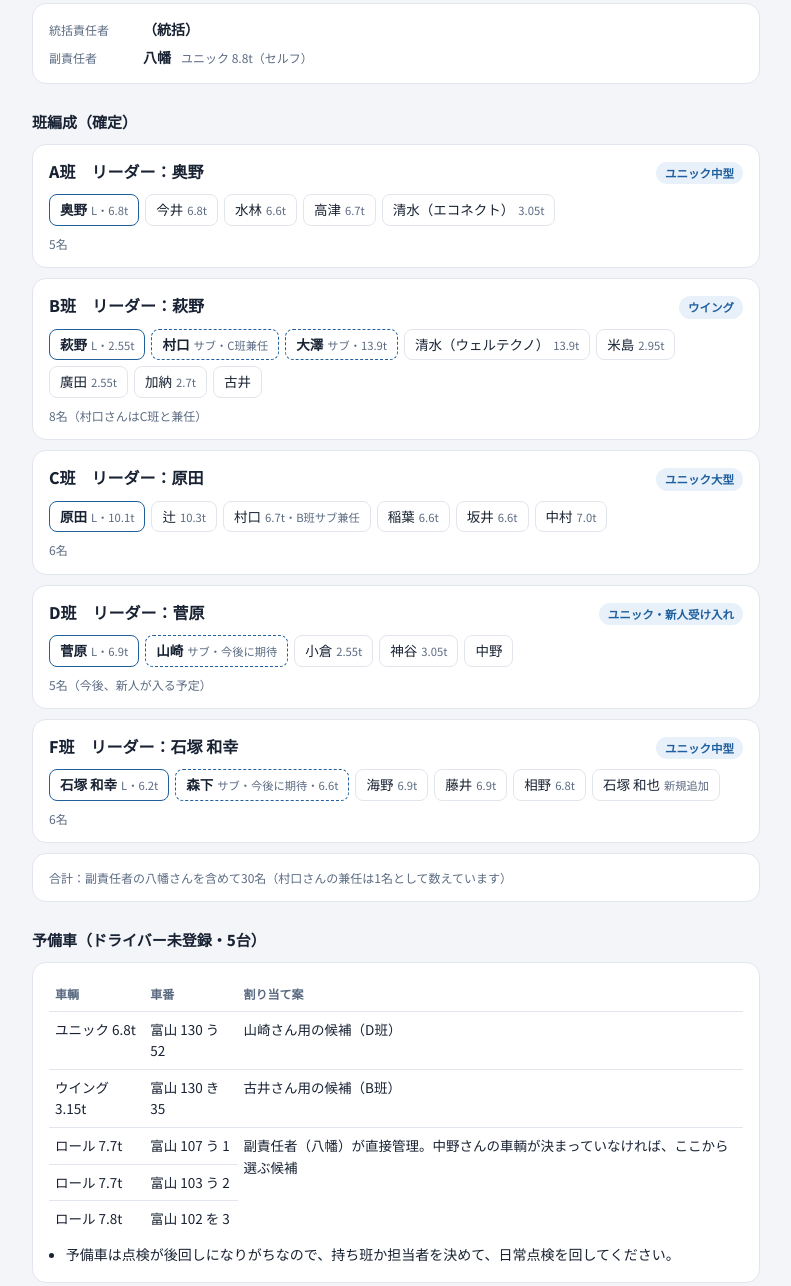
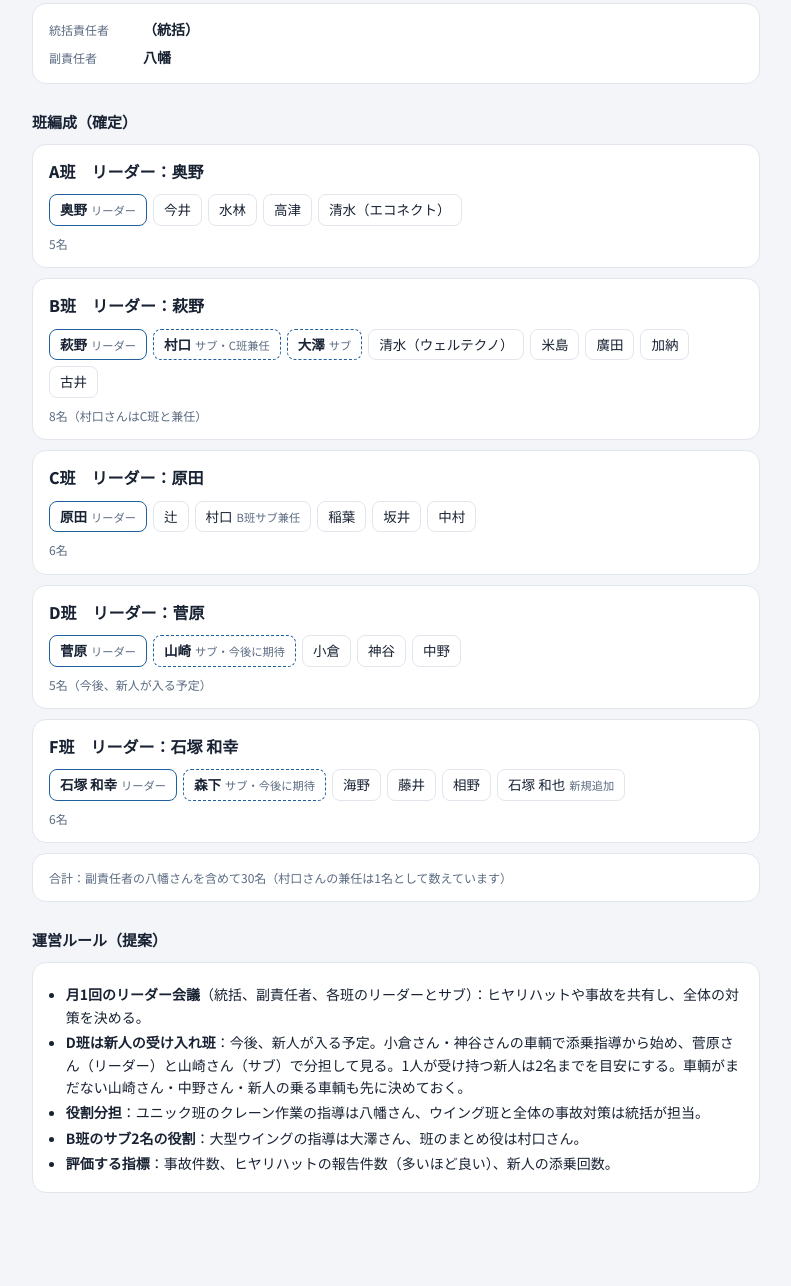
Before and after one commit to tkitagawa-sys/-, a plain HTML site: page team-plan.html in a window 1280 px wide. Shown: the part 133-1419 px from the top of the page, without its empty margins (244-1035 px from the left). After the commit the page ends 1388 px from the top, so only its background shows below. Drawn offline with Linux system fonts and the light colour scheme.

Commit message:
編成表から車種・トン数・予備車情報を外し名前のみの表示に変更
Co-Authored-By: Claude Opus 5.5 <noreply@anthropic.com>
Claude-Session: https://claude.ai/code/session_01KuW6aRXuWRK6AfPZFRzoPP

```diff
--- a/team-plan.html
+++ b/team-plan.html
@@ -53,71 +53,71 @@
   <h2>体制</h2>
   <div class="card org">
     <div class="row"><span class="role">統括責任者</span><span class="name">（統括）</span></div>
-    <div class="row"><span class="role">副責任者</span><span class="name">八幡</span><span class="cnt">ユニック 8.8t（セルフ）</span></div>
+    <div class="row"><span class="role">副責任者</span><span class="name">八幡</span></div>
   </div>
 
   <h2>班編成（確定）</h2>
 
   <div class="card">
-    <div class="team-head"><h3>A班　リーダー：奥野</h3><span class="tag">ユニック中型</span></div>
+    <div class="team-head"><h3>A班　リーダー：奥野</h3></div>
     <ul class="people">
-      <li class="lead">奥野<small>L・6.8t</small></li>
-      <li>今井<small>6.8t</small></li>
-      <li>水林<small>6.6t</small></li>
-      <li>高津<small>6.7t</small></li>
-      <li>清水（エコネクト）<small>3.05t</small></li>
+      <li class="lead">奥野<small>リーダー</small></li>
+      <li>今井</li>
+      <li>水林</li>
+      <li>高津</li>
+      <li>清水（エコネクト）</li>
     </ul>
     <div class="cnt" style="margin-top:8px">5名</div>
   </div>
 
   <div class="card">
-    <div class="team-head"><h3>B班　リーダー：萩野</h3><span class="tag">ウイング</span></div>
+    <div class="team-head"><h3>B班　リーダー：萩野</h3></div>
     <ul class="people">
-      <li class="lead">萩野<small>L・2.55t</small></li>
+      <li class="lead">萩野<small>リーダー</small></li>
       <li class="sub">村口<small>サブ・C班兼任</small></li>
-      <li class="sub">大澤<small>サブ・13.9t</small></li>
-      <li>清水（ウェルテクノ）<small>13.9t</small></li>
-      <li>米島<small>2.95t</small></li>
-      <li>廣田<small>2.55t</small></li>
-      <li>加納<small>2.7t</small></li>
+      <li class="sub">大澤<small>サブ</small></li>
+      <li>清水（ウェルテクノ）</li>
+      <li>米島</li>
+      <li>廣田</li>
+      <li>加納</li>
       <li>古井</li>
     </ul>
     <div class="cnt" style="margin-top:8px">8名（村口さんはC班と兼任）</div>
   </div>
 
   <div class="card">
-    <div class="team-head"><h3>C班　リーダー：原田</h3><span class="tag">ユニック大型</span></div>
+    <div class="team-head"><h3>C班　リーダー：原田</h3></div>
     <ul class="people">
-      <li class="lead">原田<small>L・10.1t</small></li>
-      <li>辻<small>10.3t</small></li>
-      <li>村口<small>6.7t・B班サブ兼任</small></li>
-      <li>稲葉<small>6.6t</small></li>
-      <li>坂井<small>6.6t</small></li>
-      <li>中村<small>7.0t</small></li>
+      <li class="lead">原田<small>リーダー</small></li>
+      <li>辻</li>
+      <li>村口<small>B班サブ兼任</small></li>
+      <li>稲葉</li>
+      <li>坂井</li>
+      <li>中村</li>
     </ul>
     <div class="cnt" style="margin-top:8px">6名</div>
   </div>
 
   <div class="card">
-    <div class="team-head"><h3>D班　リーダー：菅原</h3><span class="tag">ユニック・新人受け入れ</span></div>
+    <div class="team-head"><h3>D班　リーダー：菅原</h3></div>
     <ul class="people">
-      <li class="lead">菅原<small>L・6.9t</small></li>
+      <li class="lead">菅原<small>リーダー</small></li>
       <li class="sub">山崎<small>サブ・今後に期待</small></li>
-      <li>小倉<small>2.55t</small></li>
-      <li>神谷<small>3.05t</small></li>
+      <li>小倉</li>
+      <li>神谷</li>
       <li>中野</li>
     </ul>
     <div class="cnt" style="margin-top:8px">5名（今後、新人が入る予定）</div>
   </div>
 
   <div class="card">
-    <div class="team-head"><h3>F班　リーダー：石塚 和幸</h3><span class="tag">ユニック中型</span></div>
+    <div class="team-head"><h3>F班　リーダー：石塚 和幸</h3></div>
     <ul class="people">
-      <li class="lead">石塚 和幸<small>L・6.2t</small></li>
-      <li class="sub">森下<small>サブ・今後に期待・6.6t</small></li>
-      <li>海野<small>6.9t</small></li>
-      <li>藤井<small>6.9t</small></li>
-      <li>相野<small>6.8t</small></li>
+      <li class="lead">石塚 和幸<small>リーダー</small></li>
+      <li class="sub">森下<small>サブ・今後に期待</small></li>
+      <li>海野</li>
+      <li>藤井</li>
+      <li>相野</li>
       <li>石塚 和也<small>新規追加</small></li>
     </ul>
     <div class="cnt" style="margin-top:8px">6名</div>
@@ -127,26 +127,11 @@
     <div class="cnt">合計：副責任者の八幡さんを含めて30名（村口さんの兼任は1名として数えています）</div>
   </div>
 
-  <h2>予備車（ドライバー未登録・5台）</h2>
-  <div class="card">
-    <table>
-      <tr><th>車輌</th><th>車番</th><th>割り当て案</th></tr>
-      <tr><td>ユニック 6.8t</td><td>富山 130 う 52</td><td>山崎さん用の候補（D班）</td></tr>
-      <tr><td>ウイング 3.15t</td><td>富山 130 き 35</td><td>古井さん用の候補（B班）</td></tr>
-      <tr><td>ロール 7.7t</td><td>富山 107 う 1</td><td rowspan="3">副責任者（八幡）が直接管理。中野さんの車輌が決まっていなければ、ここから選ぶ候補</td></tr>
-      <tr><td>ロール 7.7t</td><td>富山 103 う 2</td></tr>
-      <tr><td>ロール 7.8t</td><td>富山 102 を 3</td></tr>
-    </table>
-    <ul class="notes">
-      <li>予備車は点検が後回しになりがちなので、持ち班か担当者を決めて、日常点検を回してください。</li>
-    </ul>
-  </div>
-
   <h2>運営ルール（提案）</h2>
   <div class="card">
     <ul class="notes">
       <li><b>月1回のリーダー会議</b>（統括、副責任者、各班のリーダーとサブ）：ヒヤリハットや事故を共有し、全体の対策を決める。</li>
-      <li><b>D班は新人の受け入れ班</b>：今後、新人が入る予定。小型ユニックの小倉さん・神谷さんの車輌で添乗指導から始め、菅原さん（リーダー）と山崎さん（サブ）で分担して見る。1人が受け持つ新人は2名までを目安にする。車輌がまだない山崎さん・中野さん・新人の乗る車輌も先に決めておく。</li>
+      <li><b>D班は新人の受け入れ班</b>：今後、新人が入る予定。小倉さん・神谷さんの車輌で添乗指導から始め、菅原さん（リーダー）と山崎さん（サブ）で分担して見る。1人が受け持つ新人は2名までを目安にする。車輌がまだない山崎さん・中野さん・新人の乗る車輌も先に決めておく。</li>
       <li><b>役割分担</b>：ユニック班のクレーン作業の指導は八幡さん、ウイング班と全体の事故対策は統括が担当。</li>
       <li><b>B班のサブ2名の役割</b>：大型ウイングの指導は大澤さん、班のまとめ役は村口さん。</li>
       <li><b>評価する指標</b>：事故件数、ヒヤリハットの報告件数（多いほど良い）、新人の添乗回数。</li>
```
